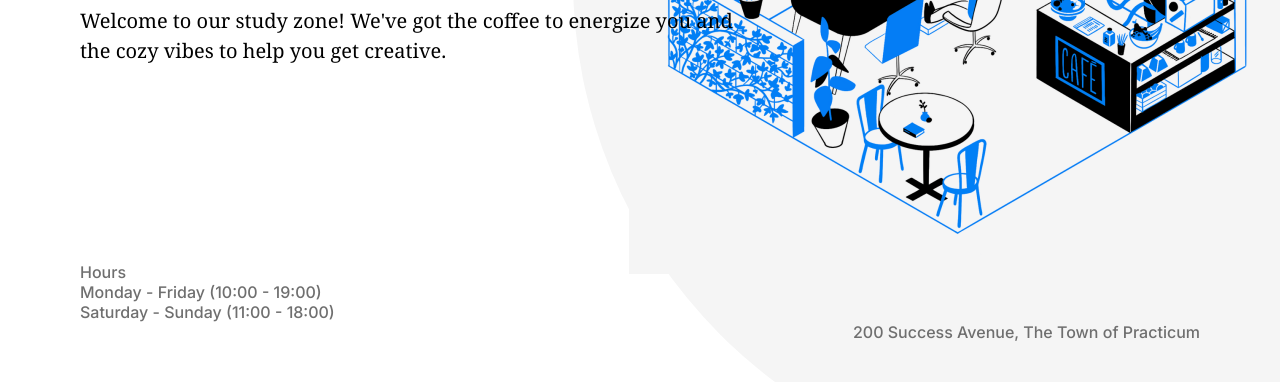
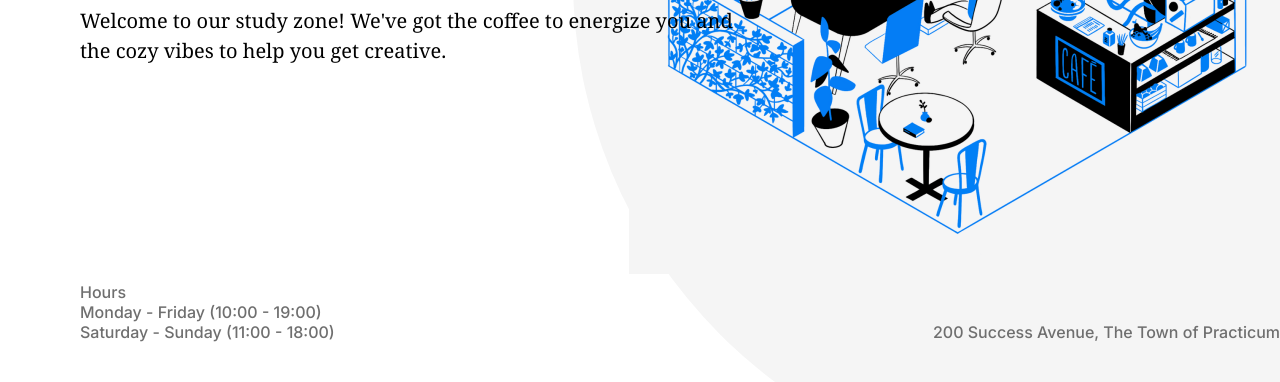
Before and after one commit to bizzleboy/se_project_coffeeshop, a plain HTML site: page index.html in a window 1280 px wide. Shown: the part 418-800 px from the top of the page. Drawn offline with Linux system fonts and the light colour scheme.

Commit message:
submission 2

```diff
--- a/blocks/header.css
+++ b/blocks/header.css
@@ -66,42 +66,20 @@
     line-height: 20px;
     color:#6f6f6f;
     margin-top: auto;
-    flex-direction: column;
-    align-content: spa;
+    justify-content: space-between;
+    align-items: flex-end;
+}
 
+.header__paragraph{
+    margin-top: 0;
+    margin-bottom: 0;
+}
+.header__paragraph:last-child{
+    margin-bottom: 40px;
 }
 
 .header__hours{
-    margin-bottom: 0;
+    margin-top: 0;
+
     margin-left: 80px;
-    margin-top: 0;
-    align-self: flex-start;
 }
-
-.header__hours:last-child{
-    margin-bottom: 40px;
-
-}
-
-.header__address{
-    margin-bottom: 40px;
-    margin-right: 80px;
-    align-self: flex-end;
-    margin-top: 0;
-}
-
-
-
-
-.header__footer-hours{
-
-    margin-bottom: 40px;
-    margin-left: 80px;
-
-
-}
-.header__footer-address{
-    margin-left: auto;
-    margin-bottom: 40px;
-    margin-right: 80px;
-  }
--- a/index.html
+++ b/index.html
@@ -71,14 +71,12 @@
         />
 
         <div class="header__footer">
-          <p class="header__paragraph header__hours">Hours</p>
-          <p class="header__paragraph header__hours">
-            Monday - Friday (10:00 - 19:00)
-          </p>
-          <p class="header__paragraph header__hours">
-            Saturday - Sunday (11:00 - 18:00)
-          </p>
-          <p class="header__paragraph header__address">
+          <div class="header__hours">
+            <p class="header__paragraph">Hours</p>
+            <p class="header__paragraph">Monday - Friday (10:00 - 19:00)</p>
+            <p class="header__paragraph">Saturday - Sunday (11:00 - 18:00)</p>
+          </div>
+          <p class="header__paragraph">
             200 Success Avenue, The Town of Practicum
           </p>
         </div>
@@ -253,10 +251,8 @@
           </form>
         </section>
         <section class="about" id="about">
-          <div class="about__circle-overflow_container">
-            <div class="about__circle"></div>
-            <div class="about__circle about__circle_animation_blurred"></div>
-          </div>
+          <div class="about__circle"></div>
+          <div class="about__circle about__circle_animation_blurred"></div>
 
           <h2 class="about__title">About the coffee shop</h2>
           <div class="about__content">
```
